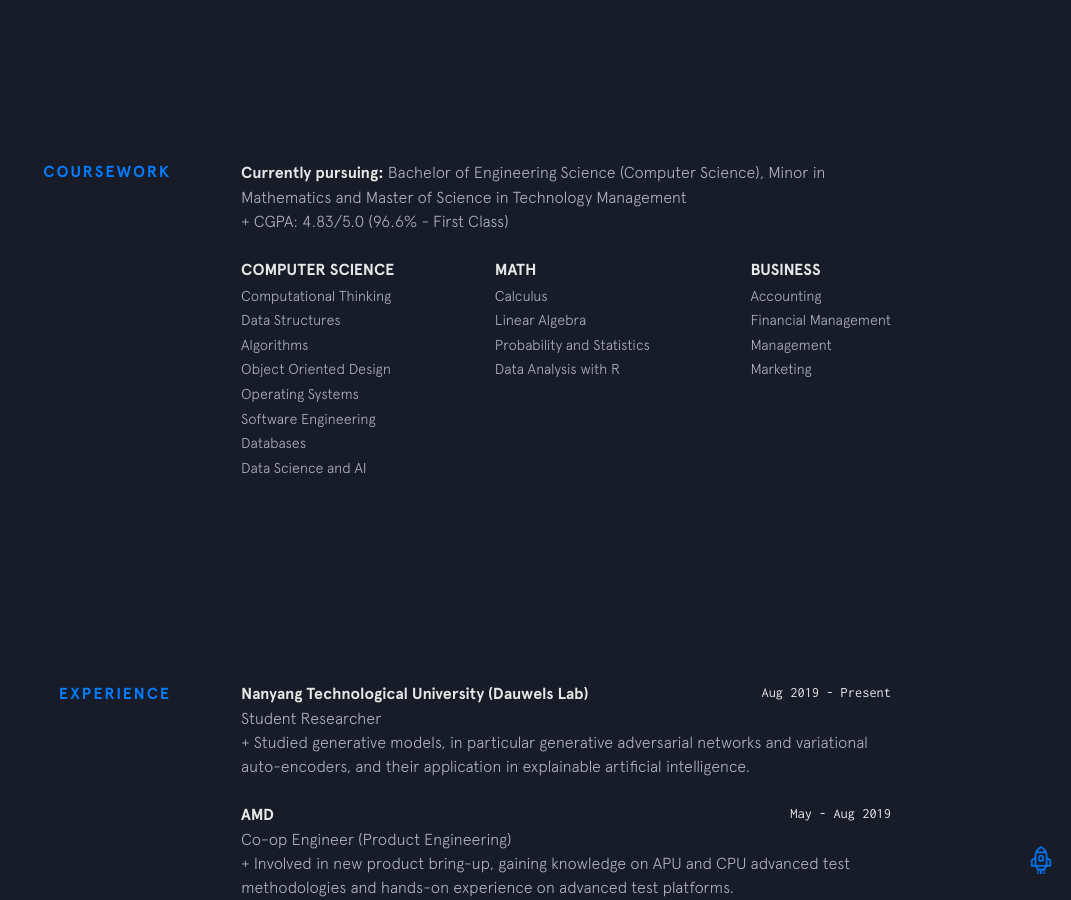
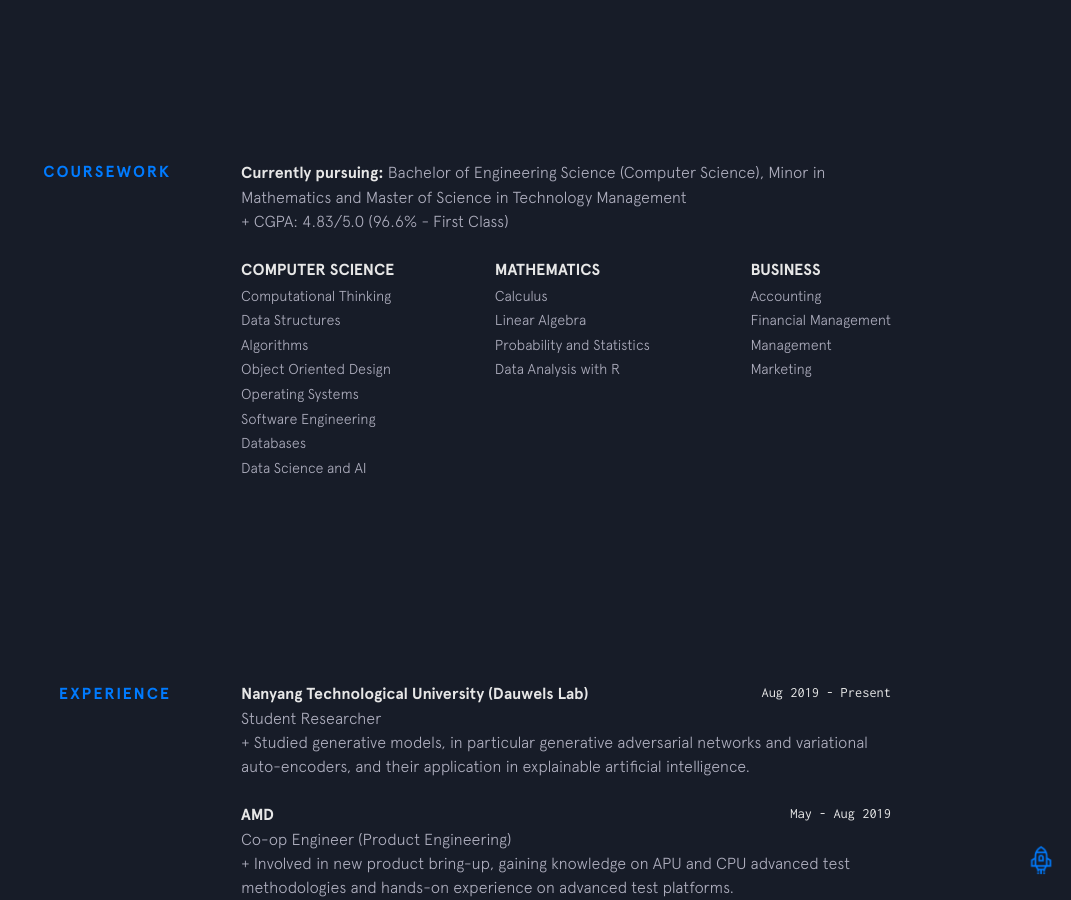
Before and after one commit to jervvs/jervvs.github.io, a Jekyll site: the page built from index.html, in a window 1280 px wide and 900 px high, scrolled down 1736 px. Shown: the whole window, without its empty margins (209-1280 px from the left). Built offline with Jekyll 4.4.1, drawn with Linux system fonts in a browser that asks for light colours; nearby versions of some CDN libraries.

Commit message:
Update coursework.html

```diff
--- a/_includes/coursework.html
+++ b/_includes/coursework.html
@@ -14,7 +14,7 @@
         </ul>
       </div>
       <div class="skillz__category">
-        <div class="skillz__category__label">Math</div>
+        <div class="skillz__category__label">Mathematics</div>
         <ul>
           {% for thing in site.data.coursework.math %}
           <li class="skillz__category__item">{{thing.item}}</li>
```
